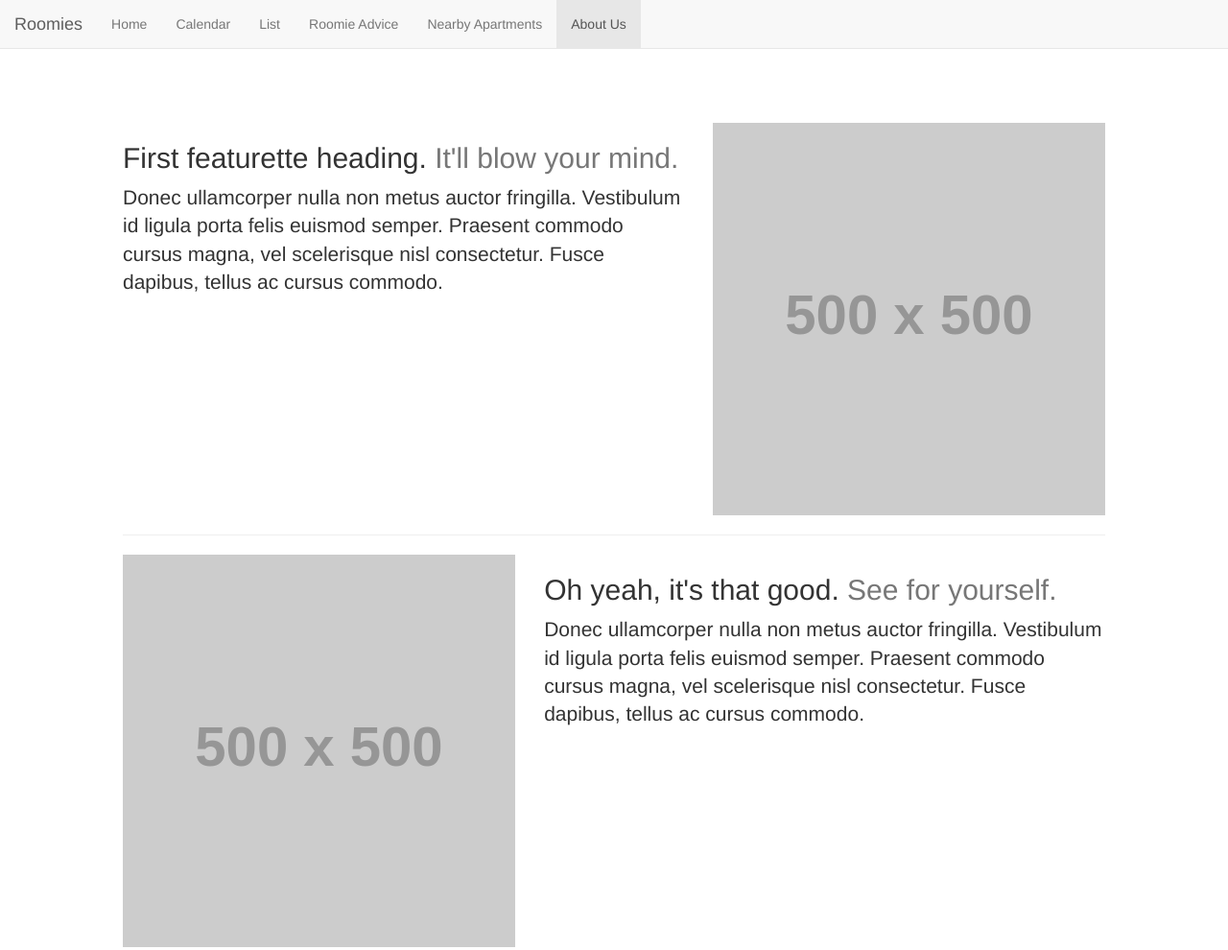
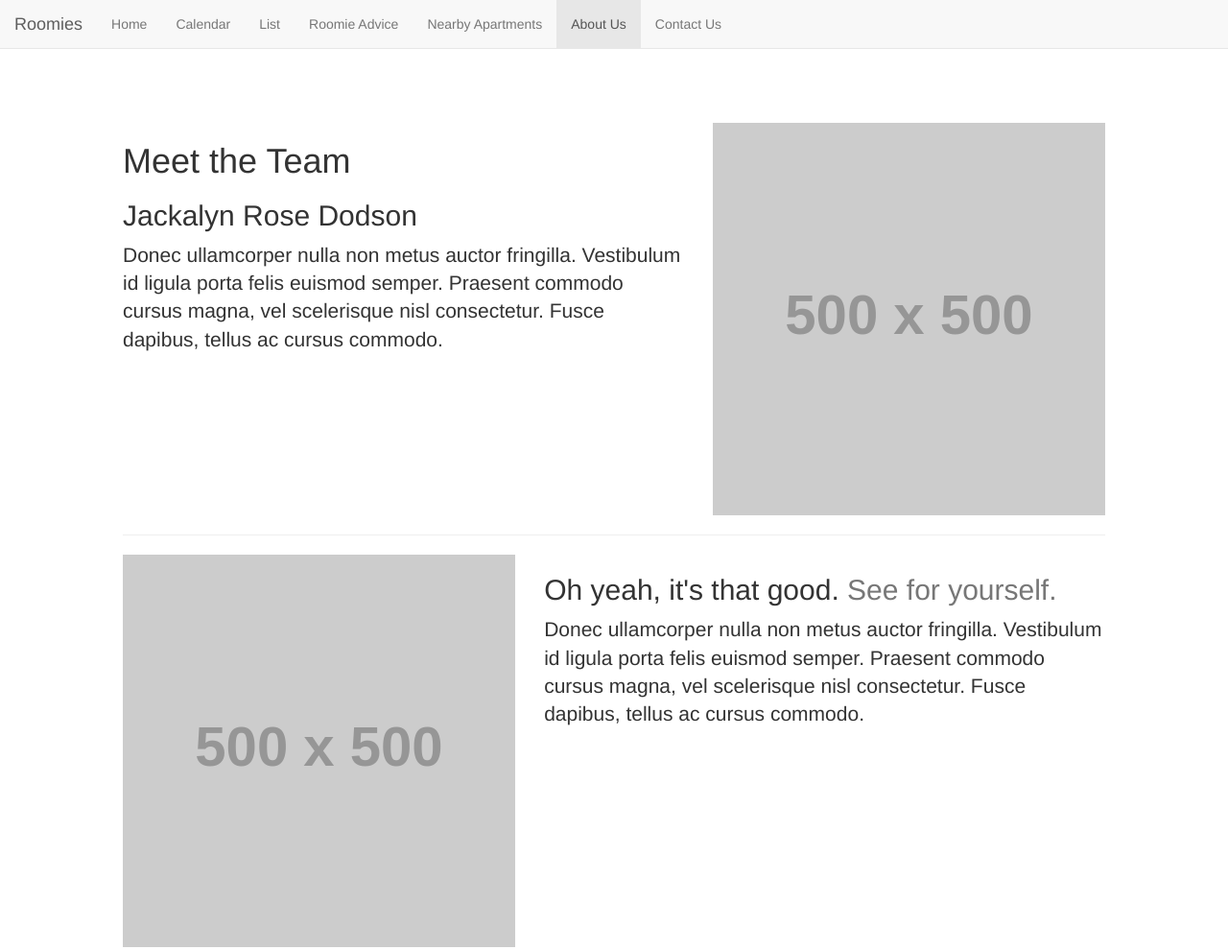
Before and after one commit to dvempa2/Roomies, a plain HTML site: page aboutus.html in a window 1280 px wide. Shown: the top 990 px of the page at 96% size. Drawn offline with nearby package versions, Linux system fonts and the light colour scheme; placeholder pictures from the web are drawn by us.

Commit message:
made some changes

```diff
--- a/aboutus.html
+++ b/aboutus.html
@@ -35,6 +35,7 @@
 	                <li><a href="roomieadvice.html">Roomie Advice</a></li>
 	                <li><a href="nearbyapartments.html">Nearby Apartments</a></li>
 	                <li class="active"><a href="aboutus.html">About Us</a></li>
+                  <li><a href="contactus.html">Contact Us</a></li>
 	            </ul>
 	        </div>
 		</nav>
@@ -43,7 +44,8 @@
 
       <div class="row">
         <div class="col-md-7">
-          <h2>First featurette heading. <span class="text-muted">It'll blow your mind.</span></h2>
+          <h1> Meet the Team <h1>
+          <h2>Jackalyn Rose Dodson</h2>
           <p class="lead">Donec ullamcorper nulla non metus auctor fringilla. Vestibulum id ligula porta felis euismod semper. Praesent commodo cursus magna, vel scelerisque nisl consectetur. Fusce dapibus, tellus ac cursus commodo.</p>
         </div>
         <div class="col-md-5">
```
Also changed, not shown: calendar.html (+1 -0 lines), index.html (+1 -0 lines), list.html (+1 -0 lines), nearbyapartments.html (+1 -0 lines), roomieadvice.html (+1 -0 lines).
